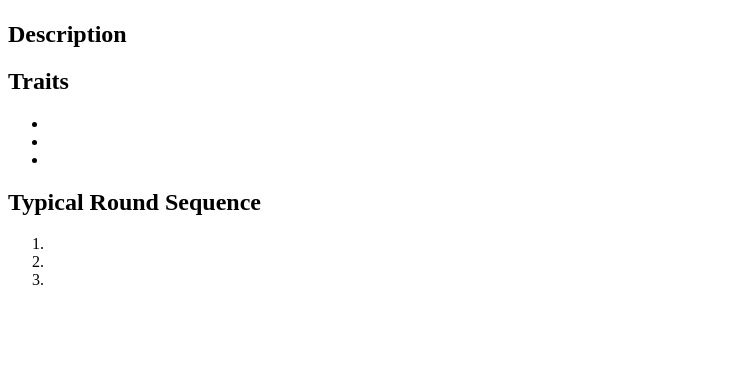
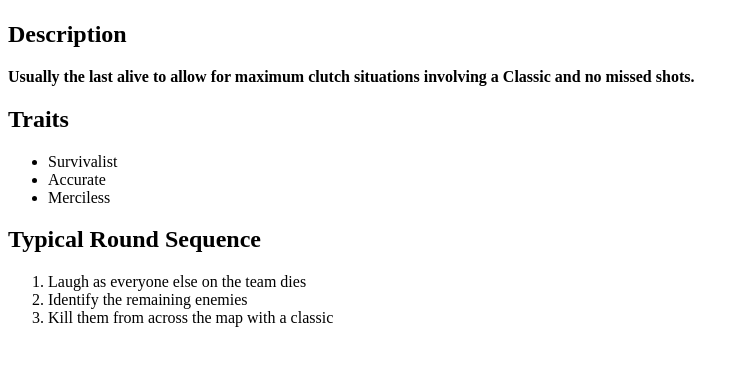
Before and after one commit to Nathan-Matthews/odin-recipes, a plain HTML site: page recipes/KerriKillz.html in a window 1280 px wide. Shown: the part 99-464 px from the top of the page, without its empty margins (0-749 px from the left). Drawn offline with Linux system fonts and the light colour scheme.

Commit message:
Finished descriptions for all pages

```diff
--- a/recipes/KerriKillz.html
+++ b/recipes/KerriKillz.html
@@ -11,18 +11,18 @@
     <h1>KerriKillz</h1>
     <img src="../images/Sova.png">
     <h2>Description</h2>
-    <p><strong></strong></p>
+    <p><strong>Usually the last alive to allow for maximum clutch situations involving a Classic and no missed shots.</strong></p>
     <h2>Traits</h2>
     <ul>
-        <li></li>
-        <li></li>
-        <li></li>
+        <li>Survivalist</li>
+        <li>Accurate</li>
+        <li>Merciless</li>
     </ul>
     <h2>Typical Round Sequence</h2>
     <ol>
-        <li></li>
-        <li></li>
-        <li></li>
+        <li>Laugh as everyone else on the team dies</li>
+        <li>Identify the remaining enemies</li>
+        <li>Kill them from across the map with a classic</li>
     </ol>
 
 </body>
```
Also changed, not shown: index.html (+1 -0 lines), styles.css (added).
